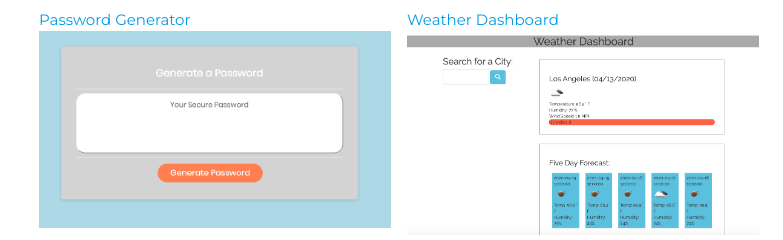
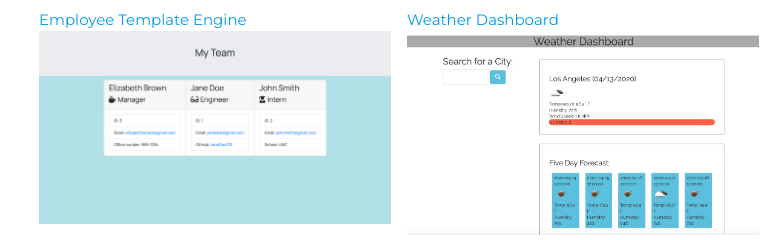
Before and after one commit to CateDunn/CateDunn.github.io, a plain HTML site: page index.html in a window 1280 px wide. Shown: the part 2019-2259 px from the top of the page, without its empty margins (497-1280 px from the left). Drawn offline with nearby package versions, Linux system fonts and the light colour scheme; files that its build step writes are made by us from their sources.

Commit message:
adding employee template engine

```diff
--- a/index.html
+++ b/index.html
@@ -105,9 +105,8 @@
               <img class = "hoverable" src="./Assets/css/wineAndDine.png" style="width:100%">
             </a>
             <!-- Password Generator App -->
-            <a href="https://github.com/CateDunn/PasswordGenerator">Password Generator</a>
-            <a href = "../PasswordGenerator/index.html">
-              <img class = "hoverable" src="./Assets/css/passwordGenerator.png" style="width:100%">
+            <a href="https://github.com/CateDunn/TemplateEngine-EmployeeSummary">Employee Template Engine</a>
+              <img class = "hoverable" src="./Assets/css/team.png" style="width:100%">
             </a>
             <!-- Trivia Game -->
             Trivia Game
```
Also changed, not shown: Assets/css/team.png (added).
